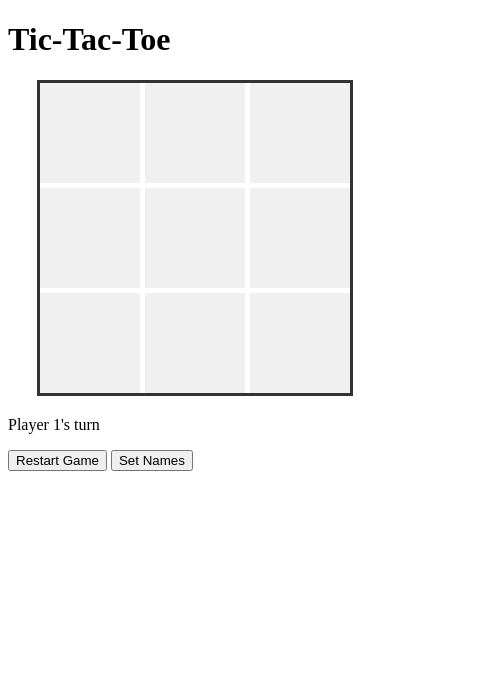
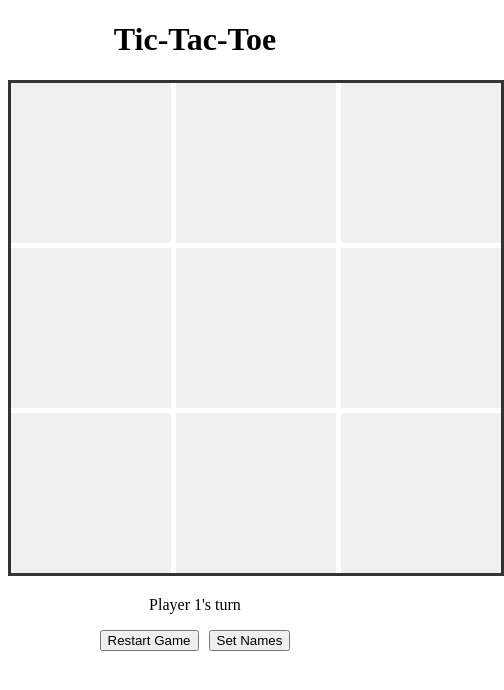
Before and after one commit to goldenvertex42/tic-tac-toe, a plain HTML site: page index.html in a window 390 px wide. Shown: the whole page, 504 px wide, since content can reach past the window. Drawn offline with Linux system fonts and the light colour scheme.

Commit message:
Center h1, message, and buttons; make the gameboard responsive and bigger

```diff
--- a/styles.css
+++ b/styles.css
@@ -1,21 +1,40 @@
 .game-board {
     display: grid;
-    grid-template-columns: repeat(3, 100px);
-    grid-template-rows: repeat(3, 100px);
+    grid-template-columns: repeat(3, 10rem);
+    grid-template-rows: repeat(3, 10rem);
     gap: 5px;
     margin: 20px auto;
     width: fit-content;
     border: 3px solid #333;
 }
 
+h1 {
+    display: flex;
+    justify-content: center;
+    align-items: center;
+}
+
 .square {
     display: flex;
     justify-content: center;
     align-items: center;
-    font-size: 3rem;
+    font-size: 5rem;
     font-weight: bold;
     cursor: pointer;
     background-color: #f0f0f0;
+}
+
+#message {
+    display: flex;
+    justify-content: center;
+    align-items: center;
+}
+
+.controls {
+    display: flex;
+    justify-content: center;
+    align-items: center;
+    gap: 10px;
 }
 
 dialog {
```
